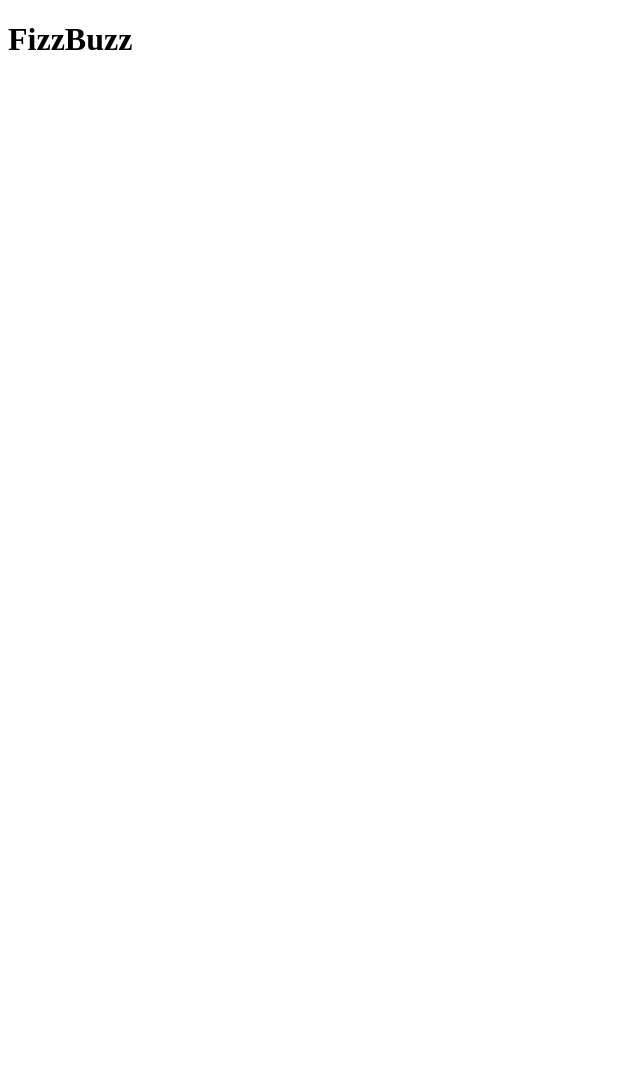
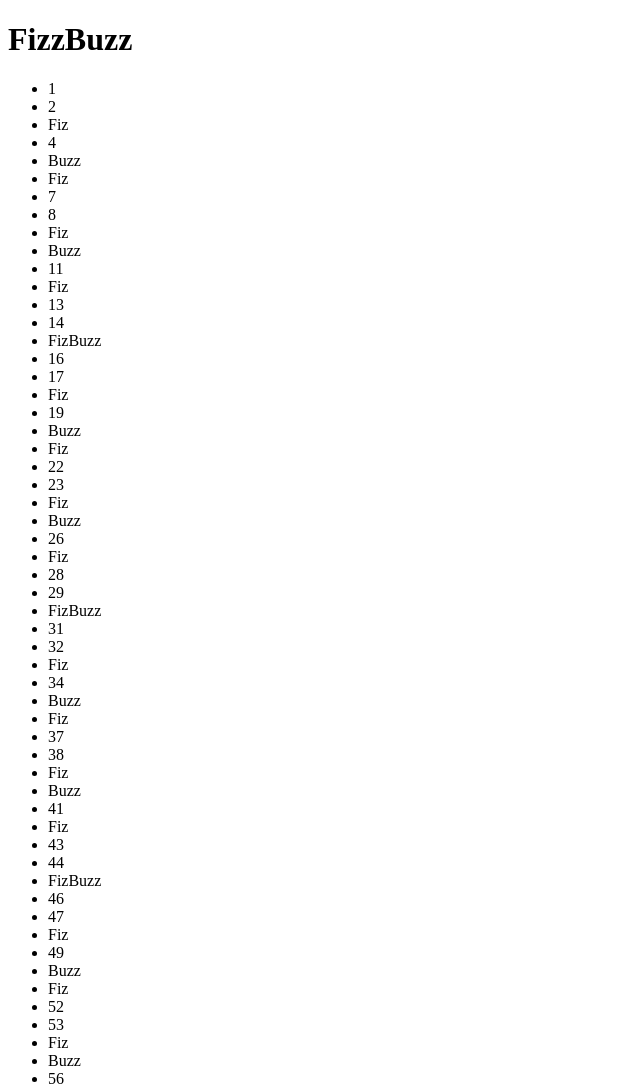
Before and after one commit to EthanWalker/js-fizz-buzz, a plain HTML site: page index.html in a window 1280 px wide. Shown: the top 1084 px of the page, without its empty margins (0-640 px from the left). Before the commit the page ends 800 px from the top, so only its background shows below. Drawn offline with nearby package versions, Linux system fonts and the light colour scheme.

Commit message:
Added list and FizzBuzz logic

```diff
--- a/index.html
+++ b/index.html
@@ -8,7 +8,7 @@
 </head>
 <body>
     <h1>FizzBuzz</h1>
-
-
+    <ul class = "list">
+    </ul>
 </body>
 </html>
--- a/js/script.js
+++ b/js/script.js
@@ -0,0 +1,27 @@
+$( document ).ready(function() {
+
+  // For loop from 1-100
+  // Uses modulus operator to test if
+  // current iterator value is divisible
+  // and  appends correct result to the
+  // list being displayed on page.
+    for(i = 1; i <= 100; i++)
+    {
+      if(i%3 == 0 && i%5 == 0)
+      {
+        $(".list").append("<li>FizBuzz</li>");
+      }
+      else if(i%3 == 0)
+      {
+        $(".list").append("<li>Fiz</li>");
+      }
+      else if(i%5 == 0)
+      {
+        $(".list").append("<li>Buzz</li>");
+      }
+      else
+      {
+        $(".list").append("<li>" + i + "</li>");
+      }
+    }
+});
```
